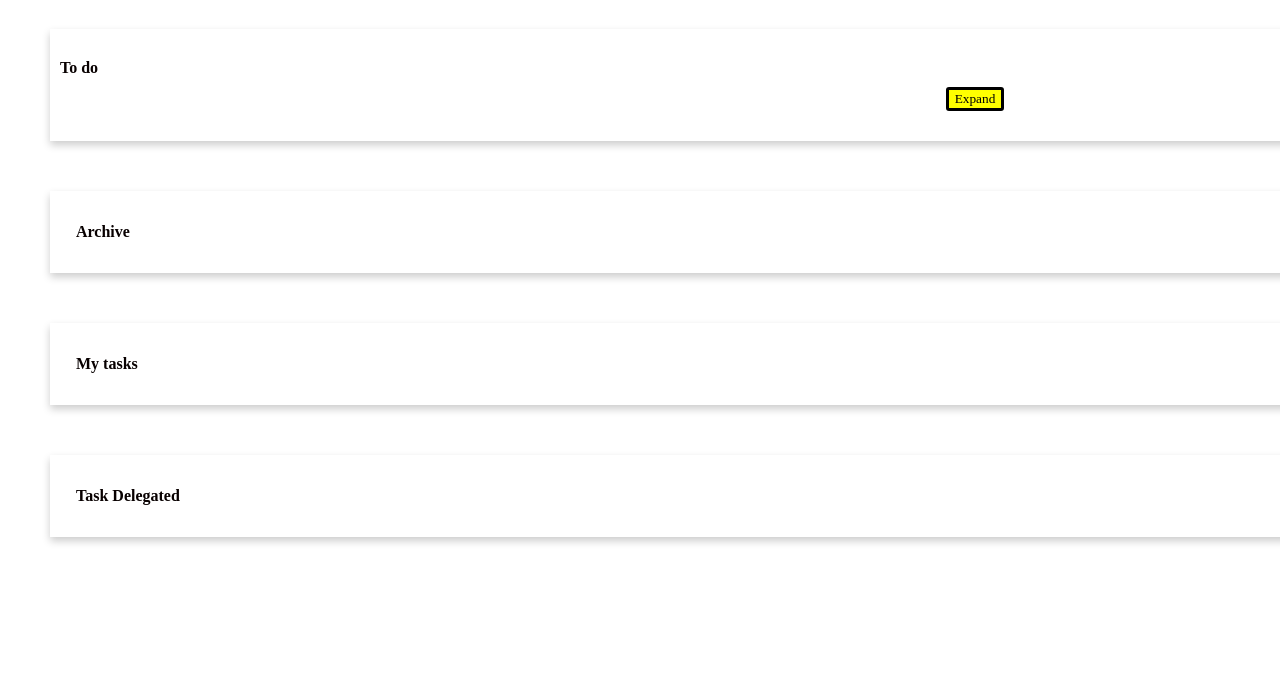
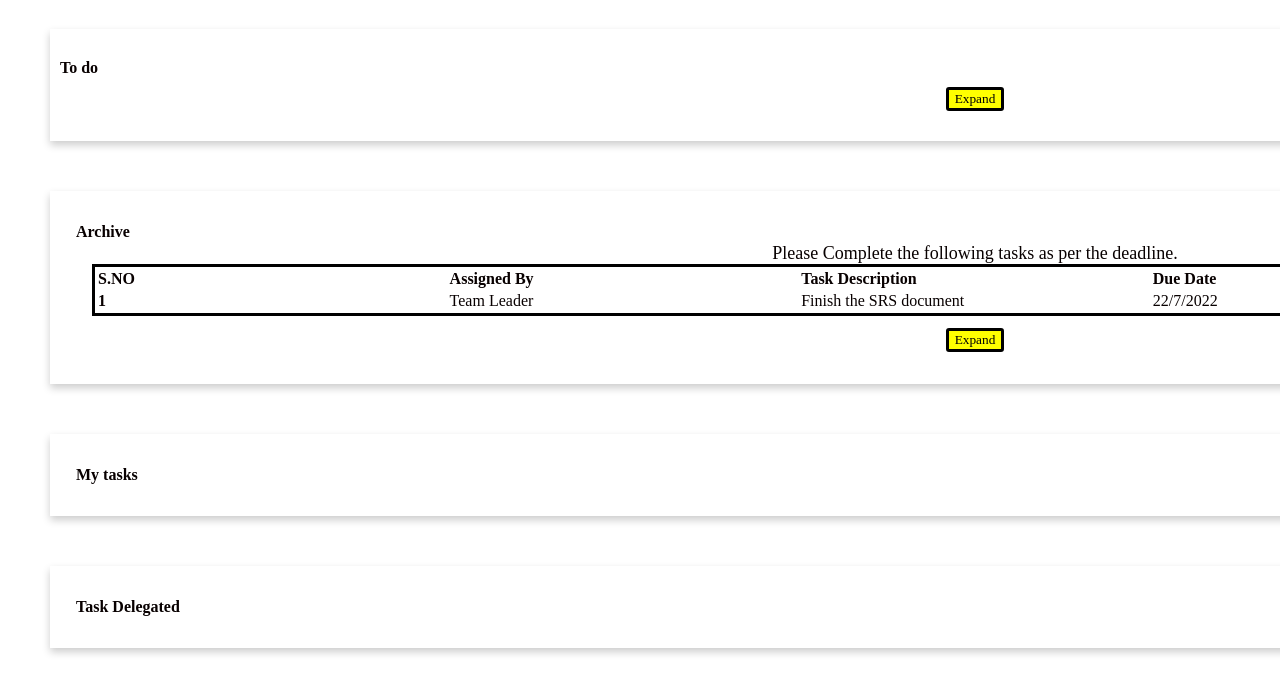
Before and after one commit to Amartya017/my_task, a plain HTML site: page index.html in a window 1280 px wide. Shown: the part 58-752 px from the top of the page. Drawn offline with Linux system fonts and the light colour scheme.

Commit message:
button repetition

```diff
--- a/index.html
+++ b/index.html
@@ -44,6 +44,34 @@
     <div class = "card">
         <div class="container"
             <h4><b>Archive</b></h4>
+            <div id="dt" class="container">
+                <table id="table" class="clstable">
+                  <caption class="cp">Please Complete the following tasks as per the deadline.</caption>
+                  <thead>
+                      <tr>
+                          <th scope="col">S.NO</th>
+                          <th scope="col">Assigned By</th>
+                          <th scope="col">Task Description</th>
+                          <th scope="col">Due Date</th>
+                          <th scope="col">Status</th>
+
+                      </tr>
+                  </thead>
+                  <tbody>
+                      <tr>
+                          <th scope="row">1</th>
+                          <td>Team Leader</td>
+                          <td>Finish the SRS document</td>
+                          <td>22/7/2022</td>
+                          <td>Pending</td>
+                      </tr>
+                  </tbody>
+                </table>
+              </div>
+              <div id="cm2" >
+                  <input type="button" id="cm" class="changevalue" onclick="myfunction()"  value="Expand"/>
+                  <!--<button class="changeicon"><i class="fa-solid fa-circle-plus">+</i></button>-->
+              </div>
         </div>
     </div>
     <div class = "card">
```
